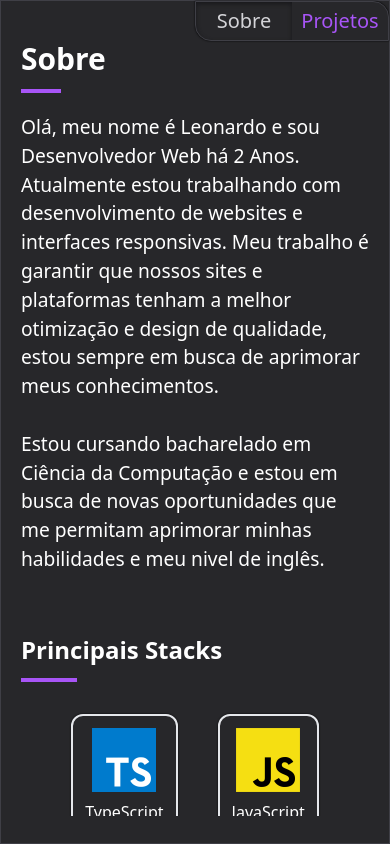
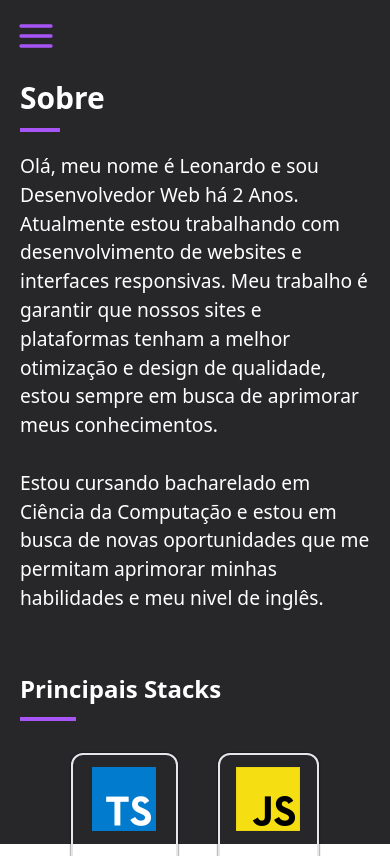
Before and after one commit to leonardo-tcarvalho/MyPortfolioReact, a React (Vite) app in the folder myPortfolio/: page / in a window 390 px wide. Built offline with nearby package versions, Linux system fonts and the light colour scheme.

Commit message:
style: fix responsive menu

```diff
--- /dev/null
+++ b/myPortfolio/src/components/SidebarMenu.jsx
@@ -0,0 +1,50 @@
+import { Link } from "react-router-dom";
+import { Avatar } from "./Avatar";
+import { Instagram } from "../images/Instagram";
+import { Linkedin } from "../images/Linkedin";
+import { Github } from "../images/Github";
+
+export function SidebarMenu() {
+  return (
+    <aside className="flex flex-col items-center w-full p-4 mt-5 bg-zinc-800">
+      <Avatar />
+      <p className="text-center text-zinc-300 text-2xl font-bold">
+        Leonardo Carvalho
+      </p>
+      <div className="mt-4 bg-purple-600 px-4 py-1 rounded-md shadow-md">
+        <p className="text-zinc-200 font-bold">Desenvolvedor Web</p>
+      </div>
+      <span className="w-full h-1 my-5 border-b-1 border-zinc-700"></span>
+      <div className="flex flex-col w-full gap-5"></div>
+      <div className="flex justify-center gap-4 w-full">
+        <a href="https://www.instagram.com/cabelozl/" target="_blank">
+          <Instagram />
+        </a>
+        <a
+          href="https://www.linkedin.com/in/leonardo-r-carvalho/"
+          target="_blank"
+        >
+          <Linkedin />
+        </a>
+        <a href="https://github.com/leonardo-tcarvalho" target="_blank">
+          <Github />
+        </a>
+      </div>
+      <div
+        className="flex flex-col gap-5 w-full pt-10
+      "
+      >
+        <Link to="/">
+          <p className="text-center px-4 py-2 text-xl text-zinc-300 bg-purple-600 rounded-md">
+            Sobre
+          </p>
+        </Link>
+        <Link to="/skills">
+          <p className="text-center px-4 py-2 text-xl text-zinc-300 bg-purple-600 rounded-md">
+            Projetos
+          </p>
+        </Link>
+      </div>
+    </aside>
+  );
+}
--- /dev/null
+++ b/myPortfolio/src/images/CloseMenu.jsx
@@ -0,0 +1,19 @@
+export function CloseMenu() {
+  return (
+    <svg
+      xmlns="http://www.w3.org/2000/svg"
+      width="40"
+      height="40"
+      viewBox="0 0 24 24"
+      fill="none"
+      stroke="#a855f7"
+      strokeWidth="2"
+      strokeLinecap="round"
+      strokeLinejoin="round"
+      className="lucide lucide-x"
+    >
+      <path d="M18 6 6 18" />
+      <path d="m6 6 12 12" />
+    </svg>
+  );
+}
--- /dev/null
+++ b/myPortfolio/src/images/MenuIcon.jsx
@@ -0,0 +1,20 @@
+export function MenuIcon() {
+  return (
+    <svg
+      xmlns="http://www.w3.org/2000/svg"
+      width="40"
+      height="40"
+      viewBox="0 0 24 24"
+      fill="none"
+      stroke="#a855f7"
+      strokeWidth="2"
+      strokeLinecap="round"
+      strokeLinejoin="round"
+      className="lucide lucide-align-justify"
+    >
+      <line x1="3" x2="21" y1="6" y2="6" />
+      <line x1="3" x2="21" y1="12" y2="12" />
+      <line x1="3" x2="21" y1="18" y2="18" />
+    </svg>
+  );
+}
--- a/myPortfolio/src/index.css
+++ b/myPortfolio/src/index.css
@@ -13,9 +13,8 @@
 
 .scroll-bar::-webkit-scrollbar {
   position: absolute;
-  width: 8px;
+  width: 5px;
   height: 10px;
-  background-color: #27272a; /* Cor padrão zinc-800 do Tailwind */
 }
 
 .scroll-bar::-webkit-scrollbar-thumb {
--- a/myPortfolio/src/pages/About.jsx
+++ b/myPortfolio/src/pages/About.jsx
@@ -1,3 +1,5 @@
+import "../index.css";
+import { useState } from "react";
 import { Link } from "react-router-dom";
 import IconTS from "../images/IconTS.png";
 import IconJS from "../images/IconJS.png";
@@ -5,13 +7,24 @@ import IconPHP from "../images/IconPHP.png";
 import IconSQL from "../images/IconSQL.png";
 import IconReactJS from "../images/IconReactJS.png";
 import IconMongoDB from "../images/IconMongoDB.png";
-import "../index.css";
+import { MenuIcon } from "../images/MenuIcon";
+import { CloseMenu } from "../images/CloseMenu";
+import { SidebarMenu } from "../components/SidebarMenu";
 
 export function About() {
+  const [sidebarVisible, setSidebarVisible] = useState(false);
+
+  const toggleSidebar = () => {
+    setSidebarVisible(!sidebarVisible);
+  };
+
   return (
-    <div className="relative w-full max-lg:h-screen lg:min-h-[40rem] lg:max-h-[96rem] lg:rounded-2xl border-1 border-zinc-700 bg-zinc-800">
-      <nav className="absolute flex w-full justify-end">
-        <ul className="flex justify-center items-center w-2/4 h-10 bg-zinc-800 border-zinc-700 border-1 rounded-tr-2xl rounded-bl-2xl shadow-5">
+    <div className="relative w-full max-lg:h-screen lg:min-h-[40rem] lg:max-h-[96rem] lg:rounded-2xl max-xl:border-none border-1 border-zinc-700 bg-zinc-800">
+      <nav className="absolute flex w-full max-lg:justify-start justify-end">
+        <span onClick={toggleSidebar} className="lg:hidden p-4">
+          <MenuIcon />
+        </span>
+        <ul className="max-lg:hidden flex justify-center items-center w-2/4 h-10 bg-zinc-800 border-zinc-700 border-1 rounded-tr-2xl rounded-bl-2xl shadow-5">
           <Link className="w-2/4 h-full" to="/">
             <span className="flex h-full items-center justify-center rounded-bl-2xl shadow-inner shadow-zinc-900 hover:shadow-inner hover:shadow-zinc-900">
               <p className="text-xl text-zinc-300">Sobre</p>
@@ -25,9 +38,24 @@ export function About() {
             </span>
           </Link>
         </ul>
+        <div
+          className={`lg:hidden z-50 absolute top-0 ${sidebarVisible ? "translate-x-0" : "-translate-x-[101%]"} duration-300 flex w-full h-screen`}
+        >
+          <div className="flex flex-col w-5/6 h-screen bg-zinc-800">
+            <div className="absolute flex w-full max-lg:justify-start ">
+              <span onClick={toggleSidebar} className="p-4">
+                <CloseMenu />
+              </span>
+            </div>
+            <SidebarMenu />
+          </div>
+          <div
+            onClick={toggleSidebar}
+            className="w-1/6 h-screen bg-zinc-950 duration-1000 bg-opacity-50"
+          ></div>
+        </div>
       </nav>
-
-      <div className="w-full max-h-[92%] mt-10  overflow-y-auto scroll-bar">
+      <div className="w-full max-lg:max-h-[92%] max-h-[92%] max-lg:mt-20 mt-10 overflow-y-auto scroll-bar">
         <div className="flex flex-col w-full gap-3 px-5">
           <h1 className="text-white text-3xl font-semibold">Sobre</h1>
           <span className="w-10 h-1 bg-purple-500"></span>
--- a/myPortfolio/src/pages/Skills.jsx
+++ b/myPortfolio/src/pages/Skills.jsx
@@ -1,10 +1,21 @@
 import { Link } from "react-router-dom";
+import { useState } from "react";
+import { MenuIcon } from "../images/MenuIcon";
 
 export function Skills() {
+  const [sidebarVisible, setSidebarVisible] = useState(false);
+
+  const toggleSidebar = () => {
+    setSidebarVisible(!sidebarVisible);
+  };
+
   return (
-    <div className="relative w-full max-lg:h-screen lg:min-h-[40rem] lg:max-h-[96rem] lg:rounded-2xl border-1 border-zinc-700 bg-zinc-800">
-      <nav className="absolute flex w-full justify-end">
-        <ul className="flex justify-center items-center w-2/4 h-10 bg-zinc-800 border-zinc-700 border-1 rounded-tr-2xl rounded-bl-2xl shadow-5">
+    <div className="relative w-full max-lg:h-screen lg:min-h-[40rem] lg:max-h-[96rem] lg:rounded-2xl max-xl:border-none border-1 border-zinc-700 bg-zinc-800">
+      <nav className="absolute flex w-full max-lg:justify-between justify-end">
+        <span onClick={toggleSidebar} className="xl:hidden p-4">
+          <MenuIcon />
+        </span>
+        <ul className="max-lg:hidden flex justify-center items-center w-2/4 h-10 bg-zinc-800 border-zinc-700 border-1 rounded-tr-2xl rounded-bl-2xl shadow-5">
           <Link className="w-2/4 h-full" to="/">
             <span className="flex h-full items-center justify-center rounded-bl-2xl hover:shadow-inner hover:shadow-zinc-900 hover:duration-150 group">
               <p className="text-xl text-purple-500 group-hover:text-zinc-300">
@@ -19,7 +30,7 @@ export function Skills() {
           </Link>
         </ul>
       </nav>
-      <div className="w-full max-h-[92%] mt-10  overflow-y-auto scroll-bar">
+      <div className="w-full max-lg:max-h-[96%] max-h-[93%] max-lg:mt-20 mt-10 overflow-y-auto scroll-bar">
         <div className="flex flex-col w-full gap-3 px-5">
           <h1 className="text-white text-3xl font-semibold">Projetos</h1>
           <span className="w-10 h-1 bg-purple-500"></span>
```
